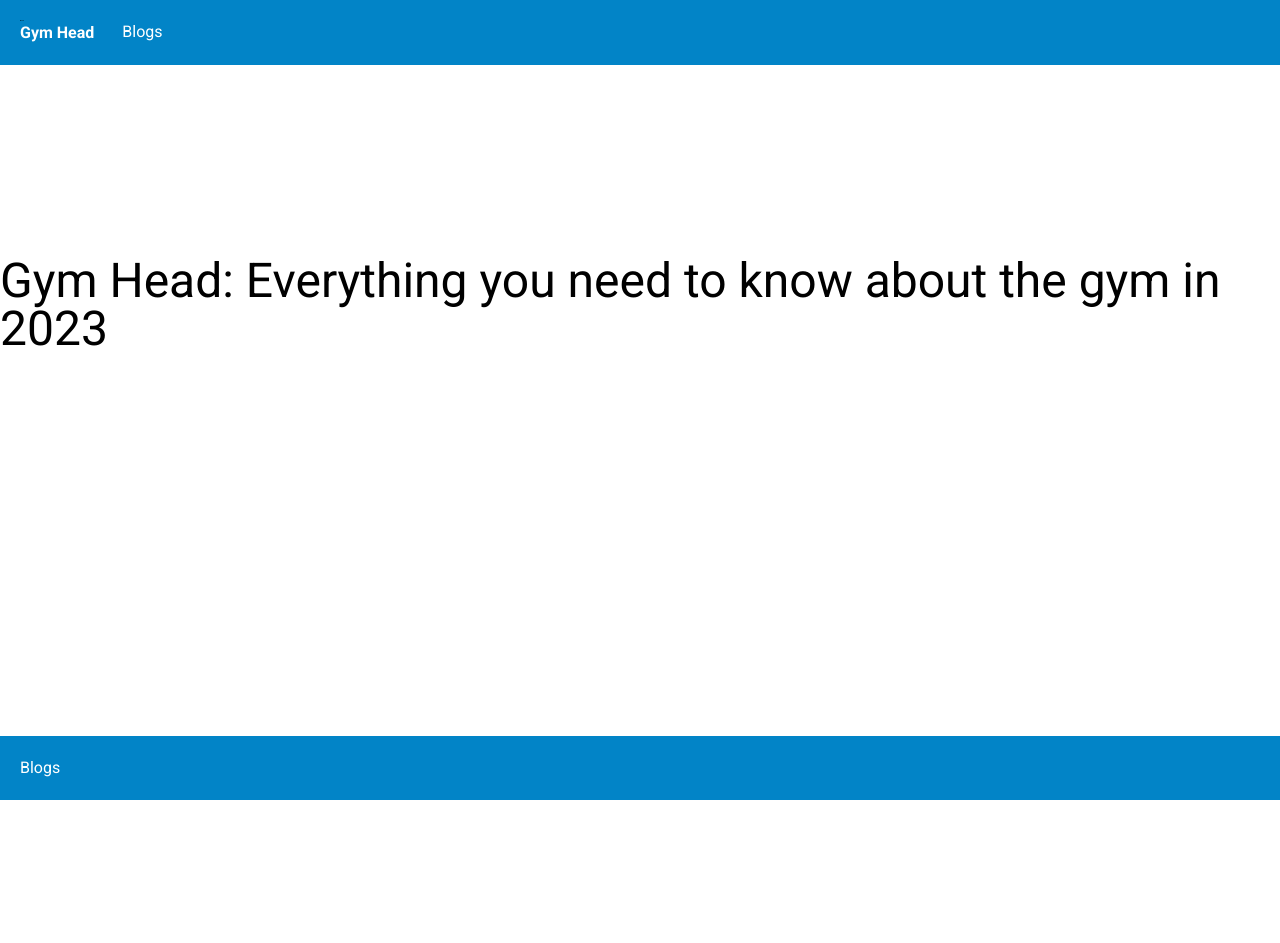
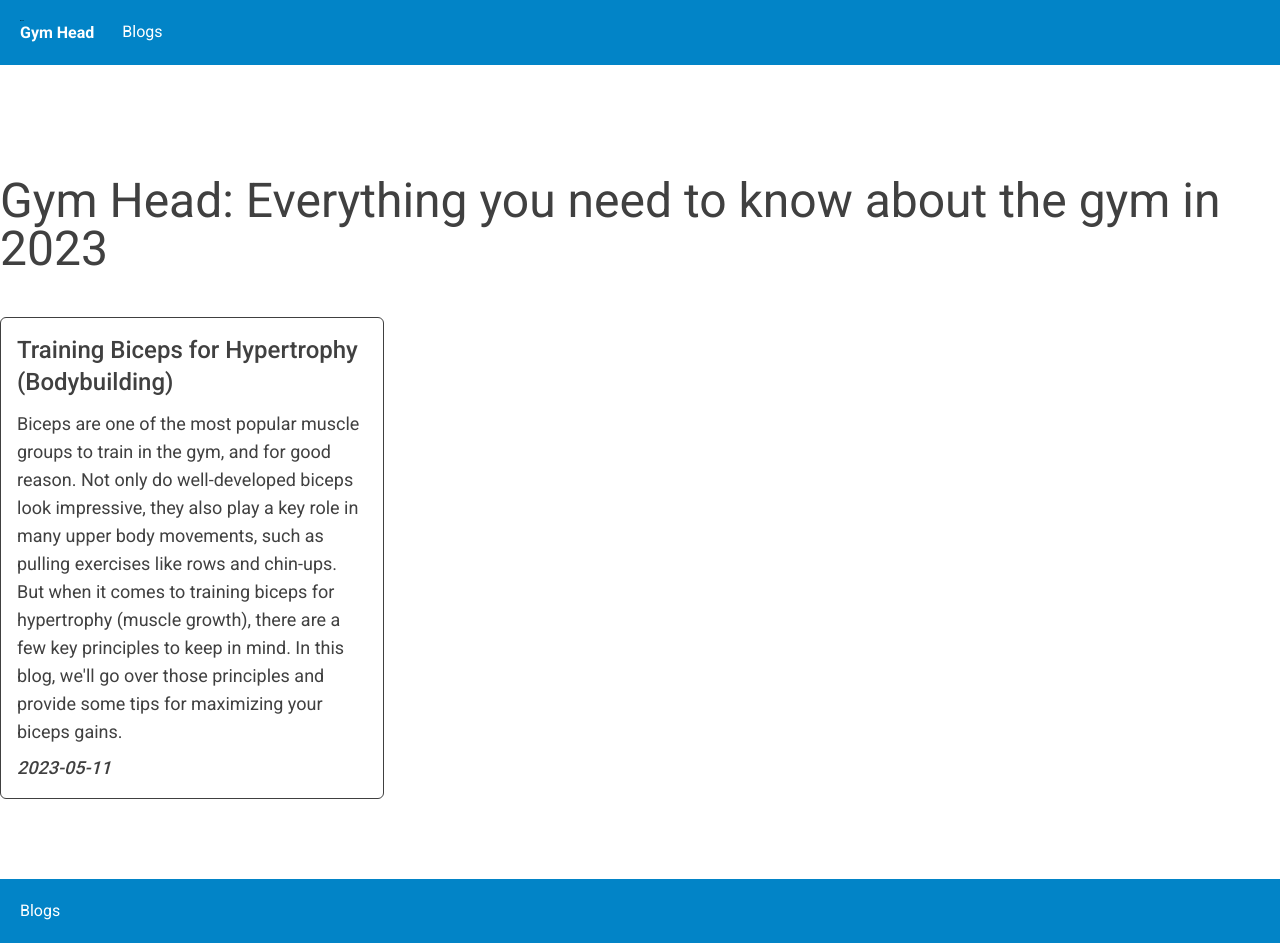
Before and after one commit to JackNalias/gym-blog, a Next.js app: page / in a window 1280 px wide. Before the commit the page ends 800 px from the top, so only its background shows below. Built offline with nearby package versions, Linux system fonts and the light colour scheme.

Commit message:
homepage

```diff
--- a/src/app/layout.tsx
+++ b/src/app/layout.tsx
@@ -22,7 +22,7 @@ export default function RootLayout({
   children: React.ReactNode;
 }) {
   return (
-    <html lang="en">
+    <html lang="en" className="text-neutral-700">
       <body className={inter.className}>
         <PrimaryHeader />
         {children}
--- a/src/app/page.tsx
+++ b/src/app/page.tsx
@@ -1,9 +1,44 @@
+interface Blog {
+  title: string;
+  link: string;
+  excerpt: string;
+  date: string;
+}
+
 export default function Home() {
+  const blogs: Array<Blog> = [
+    {
+      title: "Training Biceps for Hypertrophy (Bodybuilding)",
+      link: "/blogs/training-biceps-for-hypertrophy",
+      date: "2023-05-11",
+      excerpt: `Biceps are one of the most popular muscle groups to train in the gym,
+      and for good reason. Not only do well-developed biceps look impressive,
+      they also play a key role in many upper body movements, such as pulling
+      exercises like rows and chin-ups. But when it comes to training biceps
+      for hypertrophy (muscle growth), there are a few key principles to keep
+      in mind. In this blog, we'll go over those principles and provide some
+      tips for maximizing your biceps gains.`,
+    },
+  ];
+
   return (
-    <main className="container mx-auto pt-48">
-      <h1 className="text-5xl">
+    <main className="container mx-auto pt-28 mb-20">
+      <h1 className="text-5xl mb-11">
         Gym Head: Everything you need to know about the gym in 2023
       </h1>
+      <div className="flex text-lg">
+        {blogs.map((blog) => (
+          <a
+            href={blog.link}
+            key={blog.title}
+            className="flex flex-col w-96 border p-4 rounded-md border-neutral-700 hover:cursor-pointer "
+          >
+            <h2 className="font-medium text-2xl mb-3">{blog.title}</h2>
+            <p>{blog.excerpt}</p>
+            <span className="font-medium italic mt-2">{blog.date}</span>
+          </a>
+        ))}
+      </div>
     </main>
   );
 }
```
